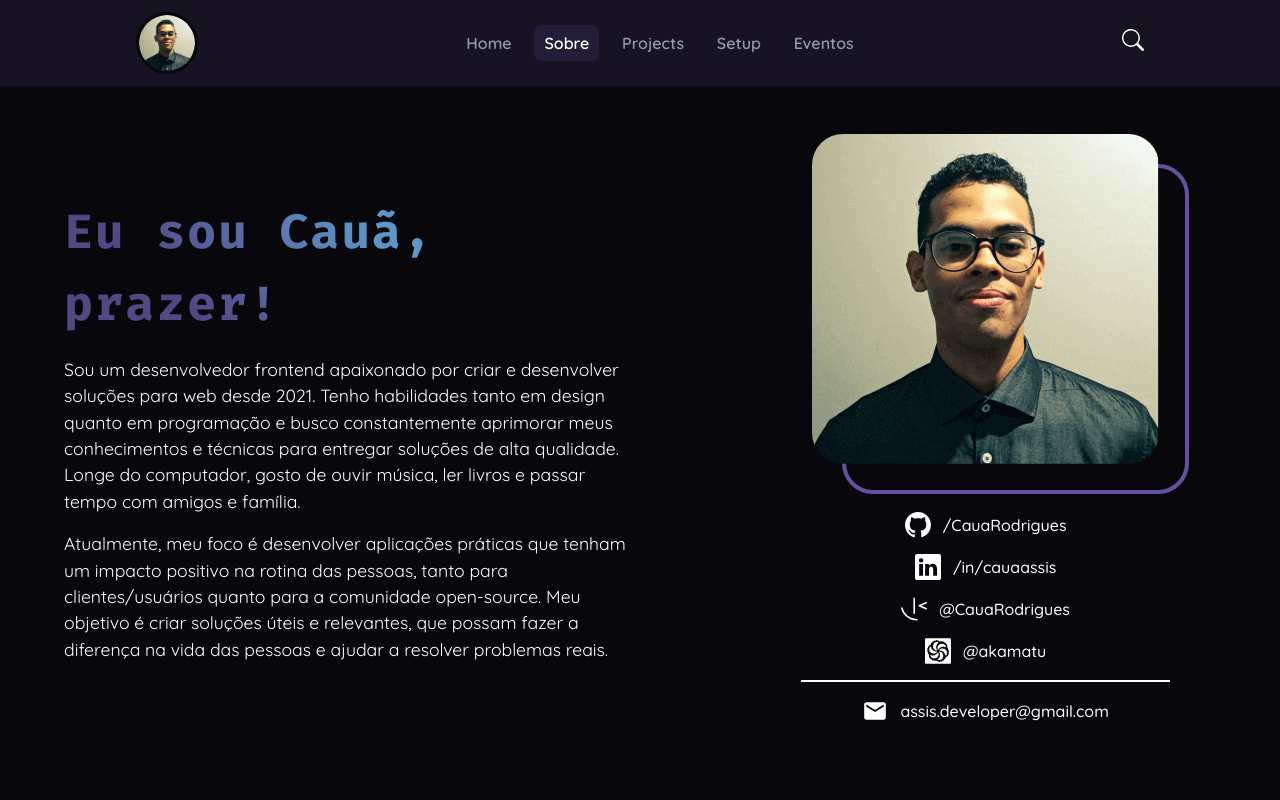
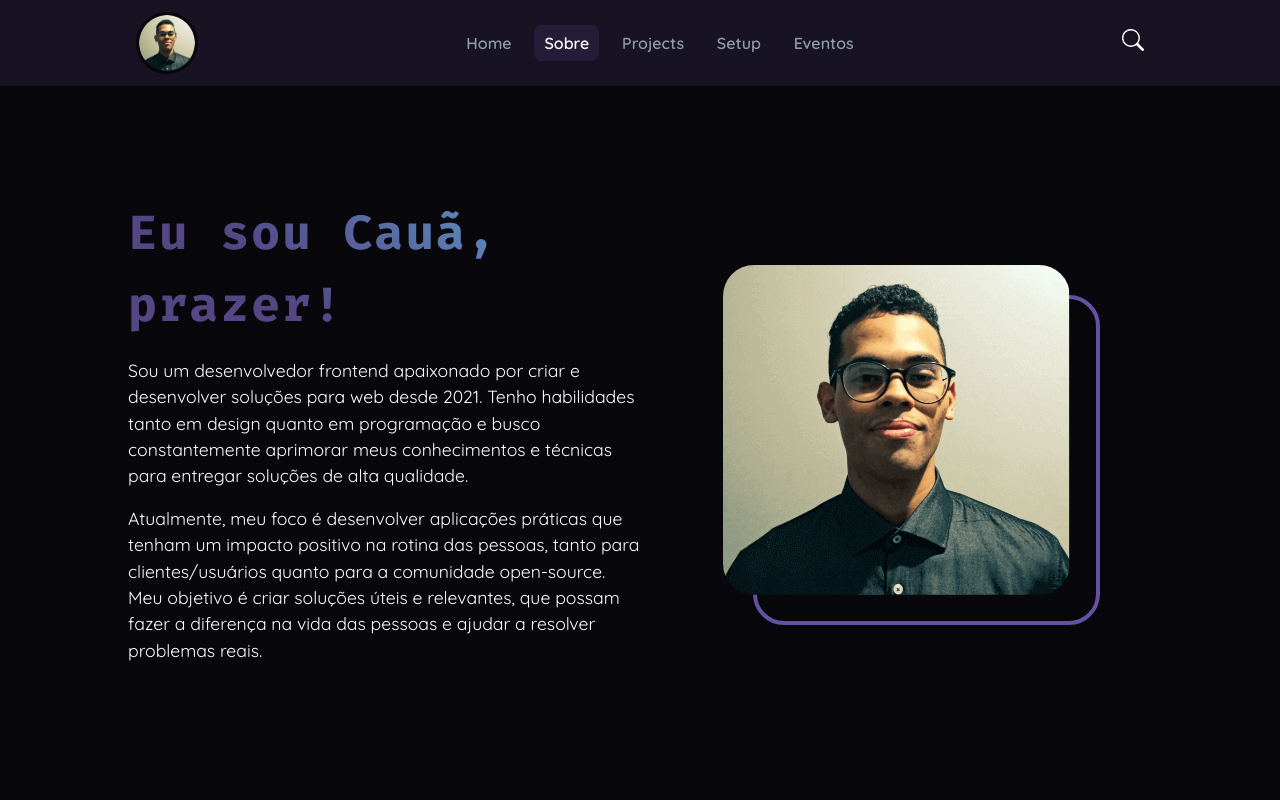
Before and after one commit to CauaRodrigues/portfolio, a React (Vite) app: page /about in a window 1280 px wide. Shown: the top 800 px of the page. Built offline with nearby package versions, Linux system fonts and the light colour scheme.

Commit message:
update layout

```diff
--- a/src/pages/About/index.jsx
+++ b/src/pages/About/index.jsx
@@ -26,7 +26,7 @@ const ContainerStyled = styled.main`
 	flex-direction: column;
 	align-items: center;
 	justify-content: space-evenly;
-	gap: 2.5rem;
+	gap: 4rem;
 
 	@media (max-width: 580px) {
 		padding: 24px 0;
--- a/src/pages/About/sections/AboutMe/index.jsx
+++ b/src/pages/About/sections/AboutMe/index.jsx
@@ -10,20 +10,14 @@ export default function AboutMe() {
 	return (
 		<S.SectionAbout>
 			<S.TextContent>
-				<h1 className="gradient_text">
-					Eu sou Cauã,
-					<br /> prazer!
-				</h1>
+				<h1 className="gradient_text">Eu sou Cauã, prazer!</h1>
 
 				<p>
 					Sou um desenvolvedor frontend apaixonado por criar e desenvolver
 					soluções para web desde 2021. Tenho habilidades tanto em design quanto
 					em programação e busco constantemente aprimorar meus conhecimentos e
-					técnicas para entregar soluções de alta qualidade. Longe do
-					computador, gosto de ouvir música, ler livros e passar tempo com
-					amigos e família.
+					técnicas para entregar soluções de alta qualidade.
 				</p>
-
 				<p>
 					Atualmente, meu foco é desenvolver aplicações práticas que tenham um
 					impacto positivo na rotina das pessoas, tanto para clientes/usuários
@@ -38,7 +32,7 @@ export default function AboutMe() {
 					<img src="/assets/photo.png" alt="Cauã Rodrigues" />
 				</S.Avatar>
 
-				<S.Contact>
+				{/* <S.Contact>
 					<a
 						href="https://github.com/CauaRodrigues"
 						target="_blank"
@@ -95,7 +89,7 @@ export default function AboutMe() {
 							<figcaption>assis.developer@gmail.com</figcaption>
 						</S.SocialIcon>
 					</a>
-				</S.Contact>
+				</S.Contact> */}
 			</S.ImageContent>
 		</S.SectionAbout>
 	);
--- a/src/pages/About/sections/AboutMe/section.styled.jsx
+++ b/src/pages/About/sections/AboutMe/section.styled.jsx
@@ -1,7 +1,8 @@
 import styled from "styled-components";
 
 export const SectionAbout = styled.section`
-	width: 90%;
+	width: 80%;
+	min-height: 80vh;
 	padding: 24px 0;
 	display: flex;
 	justify-content: space-between;
@@ -37,11 +38,11 @@ export const TextContent = styled.div`
 		letter-spacing: 2px;
 		font-size: min(3rem, 8vw);
 
-		@media (max-width: 780px) {
+		/* @media (max-width: 780px) {
 			br {
 				display: none;
 			}
-		}
+		} */
 	}
 
 	p {
@@ -51,7 +52,7 @@ export const TextContent = styled.div`
 `;
 
 export const ImageContent = styled.div`
-	width: 40%;
+	width: 50%;
 	display: flex;
 	flex-direction: column;
 	justify-content: center;
--- a/src/pages/About/sections/Courses/section.styled.jsx
+++ b/src/pages/About/sections/Courses/section.styled.jsx
@@ -1,7 +1,7 @@
 import styled from "styled-components";
 
 export const CoursesSection = styled.section`
-	width: 90%;
+	width: 80%;
 	display: flex;
 	flex-direction: column;
 	align-items: center;
--- a/src/pages/About/sections/Projects/section.styled.jsx
+++ b/src/pages/About/sections/Projects/section.styled.jsx
@@ -1,7 +1,7 @@
 import styled from "styled-components";
 
 export const ProjectsSection = styled.section`
-	width: 90%;
+	width: 80%;
 	display: flex;
 	flex-direction: column;
 	justify-content: space-between;
@@ -12,7 +12,7 @@ export const ProjectsSection = styled.section`
 		font-size: min(2.3rem, 8vw);
 		font-weight: ${({ theme }) => theme.fonts.fw.bd};
 		font-family: ${({ theme }) => theme.fonts.fm.fira_code};
-		margin: 1rem 0;
+		margin: 3rem 0;
 	}
 
 	a {
```
